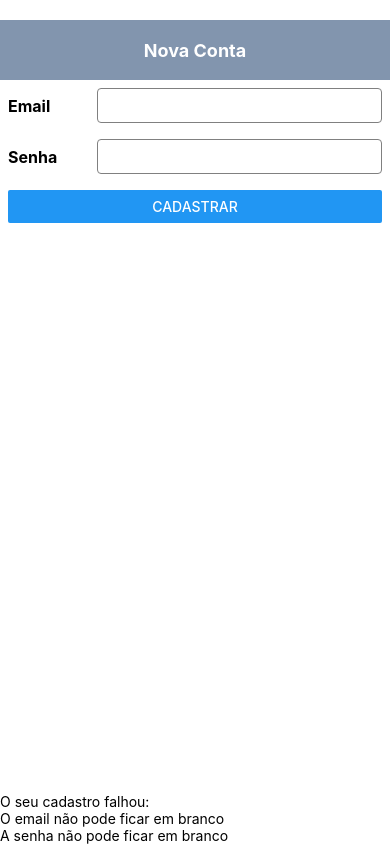
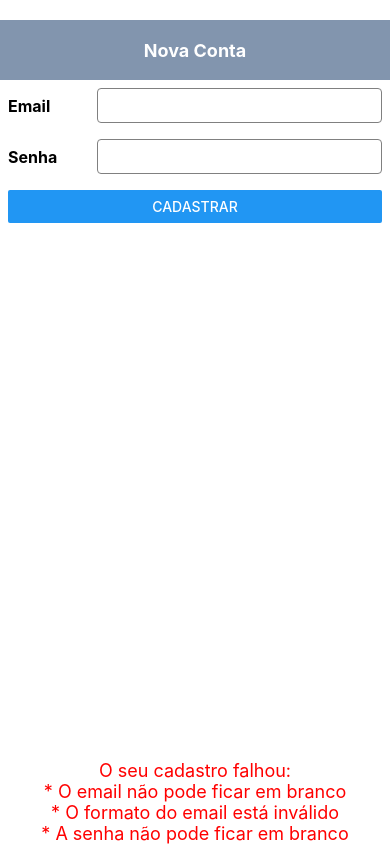
Before and after one commit to nbkhope/formulario-de-cadastro, a React Native app: screen / in a window 390 px wide. Both pictures are taken after a click on the button "CADASTRAR". Built offline with nearby package versions, Linux system fonts and the light colour scheme.

Commit message:
Mover logica de validacao para o metodo validarFormulario e implementar validacao do formato do email

```diff
--- a/components/Cadastro.js
+++ b/components/Cadastro.js
@@ -1,5 +1,6 @@
 import React from 'react';
 import { View, Text, StyleSheet, TextInput, Button } from 'react-native';
+import validator from 'validator';
 
 class Cadastro extends React.Component {
   constructor(props) {
@@ -15,14 +16,25 @@ class Cadastro extends React.Component {
     this.onCadastrarPress = this.onCadastrarPress.bind(this);
   }
 
-  onCadastrarPress() {
+  validarFormulario() {
     const erros = [];
+
     if (!this.state.email) {
       erros.push('O email não pode ficar em branco');
+    }
+    if (!validator.isEmail(this.state.email)) {
+      erros.push('O formato do email está inválido');
     }
     if (!this.state.senha) {
       erros.push('A senha não pode ficar em branco');
     }
+
+    return erros;
+  }
+
+  onCadastrarPress() {
+    const erros = this.validarFormulario();
+
     if (erros.length > 0) {
       this.setState({ erros });
       return;
@@ -37,10 +49,14 @@ class Cadastro extends React.Component {
 
   renderErros() {
     if (this.state.erros.length > 0) {
+      const listaDeErros = this.state.erros.map((erro, index) =>
+        <Text key={index} style={{ color: 'red', fontSize: 18 }}>* {erro}</Text>
+      );
+
       return (
-        <View>
-          <Text>O seu cadastro falhou:</Text>
-          {this.state.erros.map(erro => <Text>{erro}</Text>)}
+        <View style={{ alignItems: 'center' }}>
+          <Text style={{ color: 'red', fontSize: 18 }}>O seu cadastro falhou:</Text>
+          {listaDeErros}
         </View>
       );
     }
--- a/package.json
+++ b/package.json
@@ -21,6 +21,7 @@
   "dependencies": {
     "expo": "^22.0.2",
     "react": "16.0.0-beta.5",
-    "react-native": "^0.49.5"
+    "react-native": "^0.49.5",
+    "validator": "^9.1.1"
   }
 }
```
